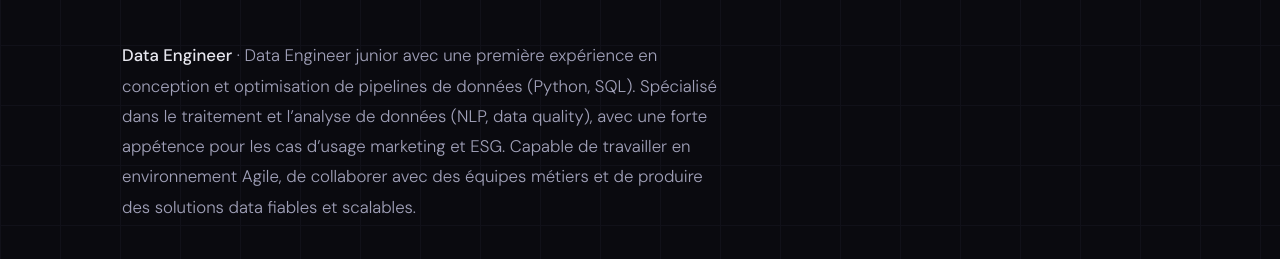
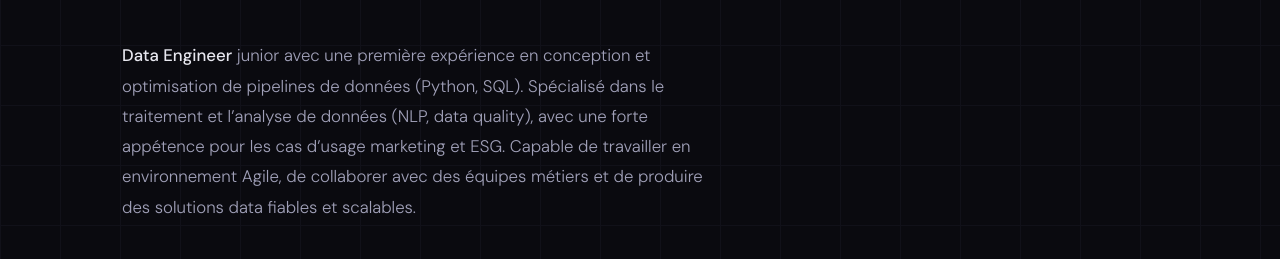
Before and after one commit to abdallahelabiad/abdalah-elabiad.github.io, a plain HTML site: page index.html in a window 1280 px wide. Shown: the part 495-754 px from the top of the page. Drawn offline with nearby package versions, Linux system fonts and the light colour scheme; a web font is replaced by a local one.

Commit message:
Update index.html

```diff
--- a/index.html
+++ b/index.html
@@ -265,7 +265,7 @@
   <h1 class="hero-name">Abdallah<br><span>EL ABIAD</span></h1>
   <p class="hero-subtitle"><span class="typing-text" id="typingText"></span><span class="typing-cursor"></span></p>
   <p class="hero-desc">
-    <strong style="color:var(--text);font-weight:500;">Data Engineer</strong> · Data Engineer junior avec une première expérience en conception et optimisation de pipelines de données (Python, SQL). Spécialisé dans le traitement et l’analyse de données (NLP, data quality), avec une forte appétence pour les cas d’usage marketing et ESG. Capable de travailler en environnement Agile, de collaborer avec des équipes métiers et de produire des solutions data fiables et scalables.
+    <strong style="color:var(--text);font-weight:500;">Data Engineer</strong> junior avec une première expérience en conception et optimisation de pipelines de données (Python, SQL). Spécialisé dans le traitement et l’analyse de données (NLP, data quality), avec une forte appétence pour les cas d’usage marketing et ESG. Capable de travailler en environnement Agile, de collaborer avec des équipes métiers et de produire des solutions data fiables et scalables.
 
   </p>
 
```
